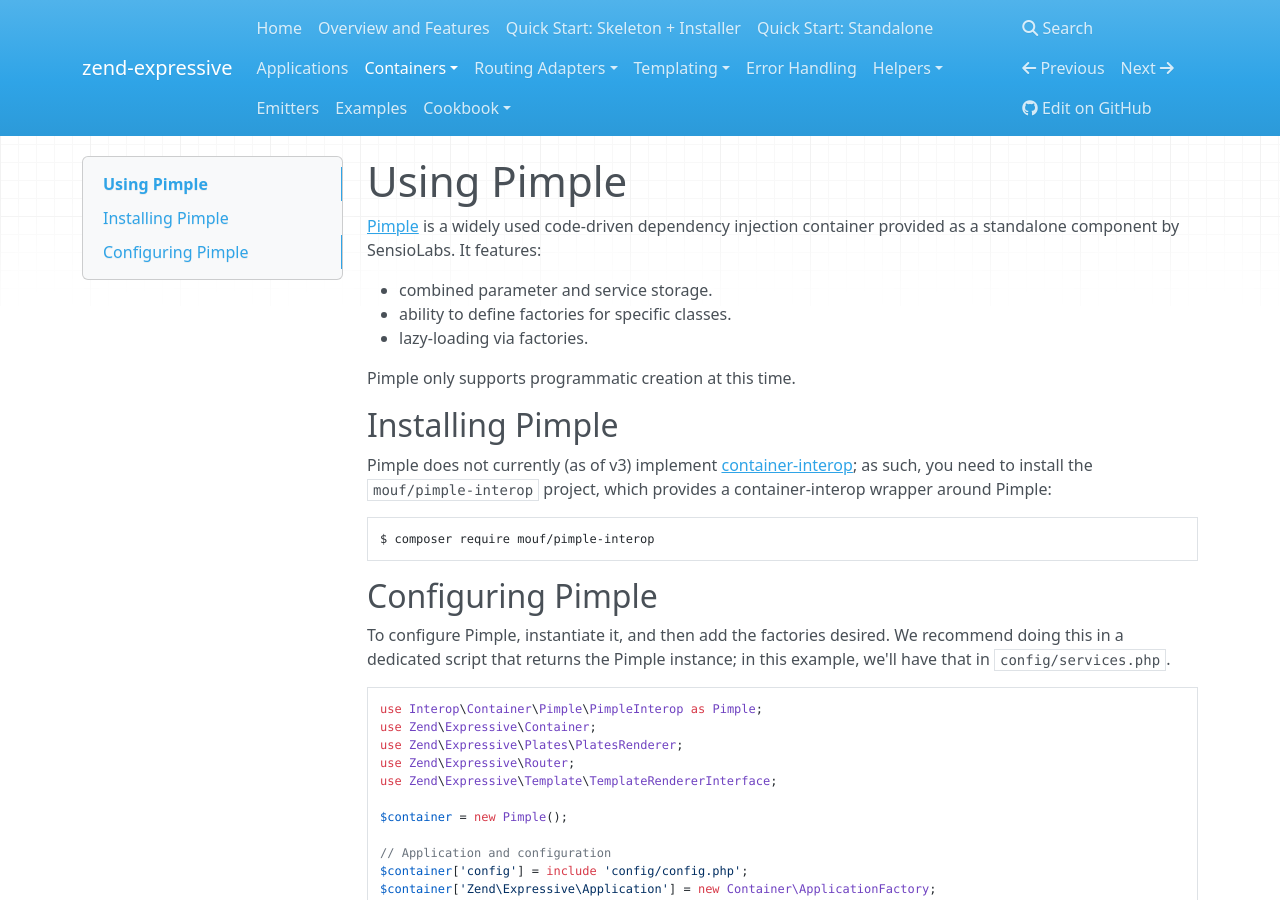
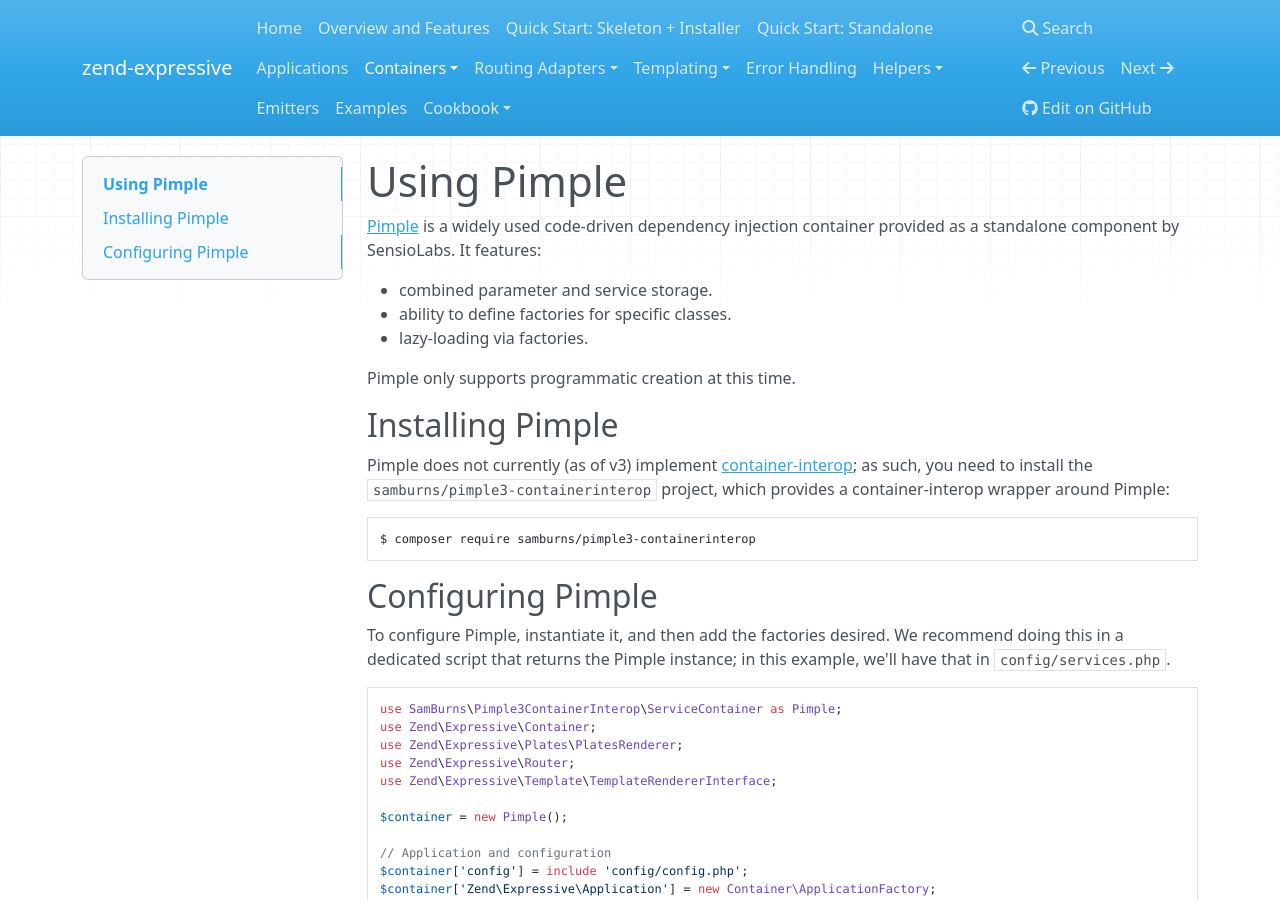
Before and after one commit to zendframework/zend-expressive, an MkDocs documentation site: the page built from doc/book/container/pimple.md, in a window 1280 px wide and 900 px high. Built offline with MkDocs 1.6.1, drawn with Linux system fonts in a browser that asks for light colours; nearby versions of some CDN libraries; old or Windows-style settings are respelled for this version of MkDocs.

Commit message:
Using samburns/pimple3-containerinterop as example of DI container

````diff
--- a/composer.json
+++ b/composer.json
@@ -52,7 +52,7 @@
         "zendframework/zend-expressive-twigrenderer": "^1.0 to use the Twig template renderer",
         "zendframework/zend-expressive-zendviewrenderer": "^1.0 to use the zend-view PhpRenderer template renderer",
         "aura/di": "3.0.*@beta to make use of Aura.Di dependency injection container",
-        "mouf/pimple-interop": "^1.0 to use Pimple for dependency injection",
+        "samburns/pimple3-containerinterop": "^1.1 to use Pimple for dependency injection",
         "zendframework/zend-servicemanager": "^2.5 to use zend-servicemanager for dependency injection"
     },
     "scripts": {
--- a/doc/book/container/pimple.md
+++ b/doc/book/container/pimple.md
@@ -14,11 +14,11 @@
 
 Pimple does not currently (as of v3) implement
 [container-interop](https://github.com/container-interop/container-interop); as
-such, you need to install the `mouf/pimple-interop` project, which provides a
+such, you need to install the `samburns/pimple3-containerinterop` project, which provides a
 container-interop wrapper around Pimple:
 
 ```bash
-$ composer require mouf/pimple-interop
+$ composer require samburns/pimple3-containerinterop
 ```
 
 ## Configuring Pimple
@@ -28,7 +28,7 @@
 this example, we'll have that in `config/services.php`.
 
 ```php
-use Interop\Container\Pimple\PimpleInterop as Pimple;
+use SamBurns\Pimple3ContainerInterop\ServiceContainer as Pimple;
 use Zend\Expressive\Container;
 use Zend\Expressive\Plates\PlatesRenderer;
 use Zend\Expressive\Router;
````
Also changed, not shown: README.md (+2 -2 lines), doc/book/container/intro.md (+1 -1 lines).
